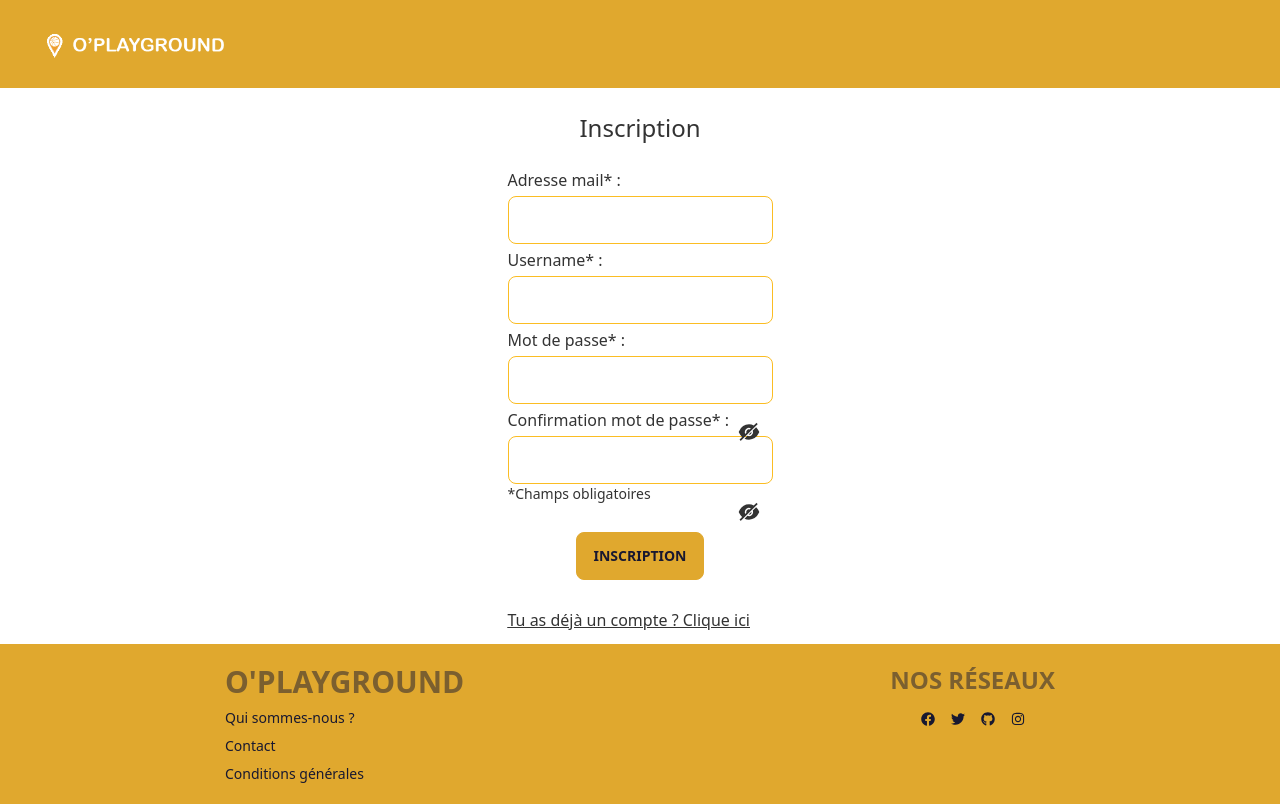
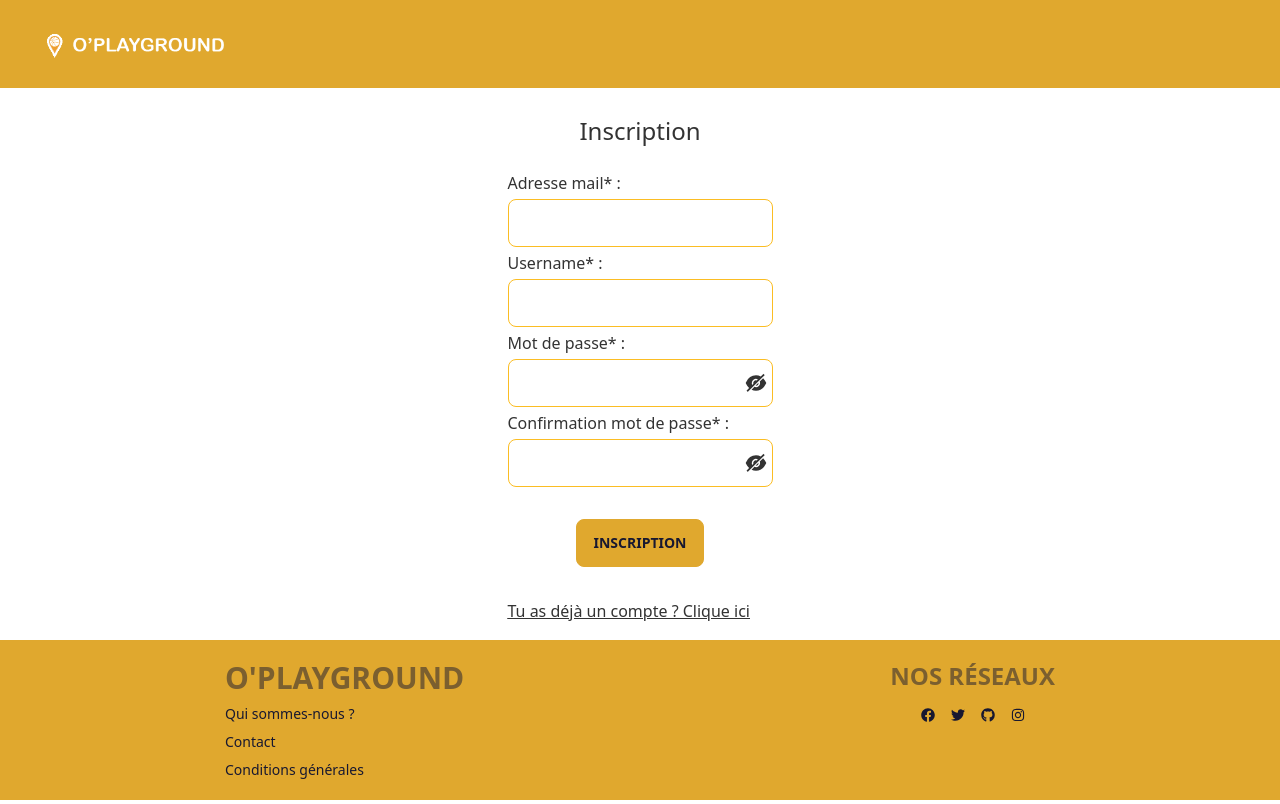
Before and after one commit to kevinhouguet/projet-oplayground-front, a React (Vite) app: page /inscription in a window 1280 px wide. Built offline with nearby package versions, Linux system fonts and the light colour scheme.

Commit message:
:bug: problem about eyes for password on inscription page

```diff
--- a/src/components/Inscription/index.jsx
+++ b/src/components/Inscription/index.jsx
@@ -65,45 +65,30 @@ const Inscription = () => {
 				}
 
 				<label className="label-text-xl"> Mot de passe* : </label>
-				<input className="input input-warning w-full max-w-xs" type={(open === false)? "password" : "text"}
+				<div className="relative">
+					<input className="input input-warning w-full max-w-xs" type={(openbis === false)? "password" : "text"}
 						{...register("password", {required : true, minLength : 8})}  />
+					<div className="text-2xl absolute bottom-[12px] right-[5px]">
 						{
-					errors.password
-					&&
-					<p className="text-red-600 text-sm"> Mot de passe obligatoire et doit être supérieur à 8 caractères</p>
+							(false === openbis) ? <AiFillEyeInvisible onClick={togglebis}/> : <AiFillEye onClick={togglebis} />
 						}
+					</div>
+				</div>
+				{errors.password && <p className="text-red-600 text-sm"> Mot de passe obligatoire et doit être supérieur à 8 caractères</p>}
+
 
 				<label className="label-text-xl"> Confirmation mot de passe* : </label>
 				<div className="relative">
-					<input className="input input-warning w-full max-w-xs" type={(openbis === false)? "password" : "text"}
+					<input className="input input-warning w-full max-w-xs" type={(open === false)? "password" : "text"}
 						{...register("passwordconfirm", {required : true, validate : value => value === pwd})} />
+					<div className="text-2xl absolute bottom-[12px] right-[5px]">
 						{
-						errors.passwordconfirm
-						&&
-						<p className="text-red-600 text-sm"> Le mot de passe est différent et doit être supérieur à 8 caractères </p>
-					}
-
-					<p className="text-sm">*Champs obligatoires</p>
-
-					<div className="text-2xl absolute bottom-[200px] right-3">
-						{
-							(open === false)
-								?
-								<AiFillEyeInvisible onClick={toggle}/>
-								:
-								<AiFillEye onClick={toggle} />
+							(false === open) ? <AiFillEyeInvisible onClick={toggle}/> : <AiFillEye onClick={toggle} />
 						}
 					</div>
+				</div>
+				{errors.passwordconfirm && <p className="text-red-600 text-sm"> Le mot de passe est différent et doit être supérieur à 8 caractères </p>}
 
-					<div className="text-2xl absolute bottom-[120px] right-3">
-						{
-							(openbis === false)
-								?
-								<AiFillEyeInvisible onClick={togglebis}/>
-								:
-								<AiFillEye onClick={togglebis} />
-						}
-					</div>
 
 				<div className="flex justify-center">
 					<button className="btn btn-primary my-7 " type="submit"> Inscription </button>
@@ -115,7 +100,7 @@ const Inscription = () => {
 					</Link>
 				</div>
 
-				</div>
+
 			</form>
 
 			{
```
Lines whose indentation alone changed are shown as unchanged.
